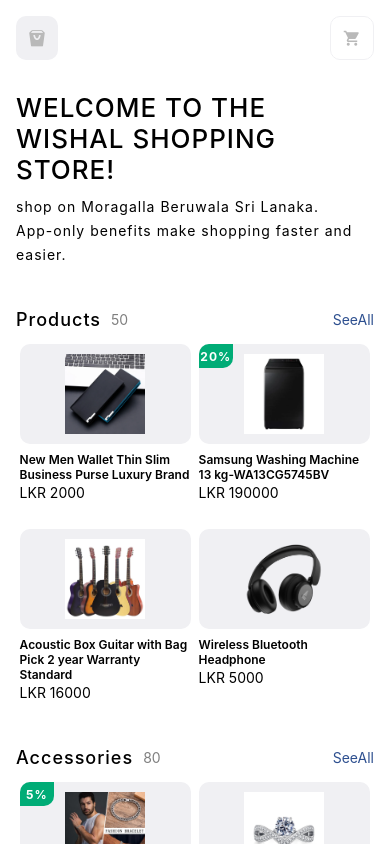
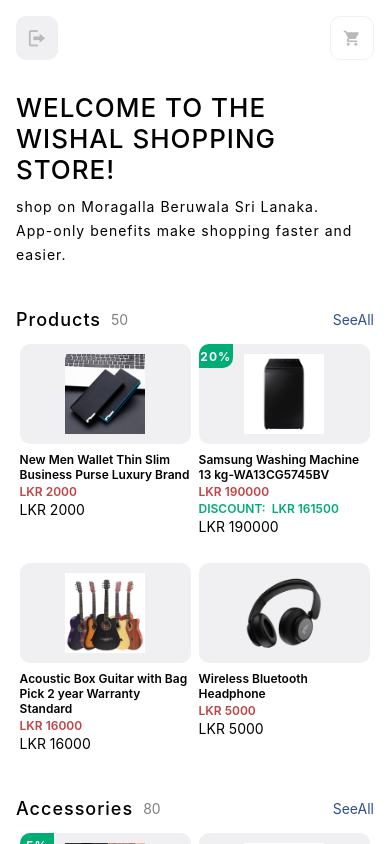
Before and after one commit to wishalNipun/ReactNativeMobileApp, a React Native app: screen /Home in a window 390 px wide. Built offline with nearby package versions, Linux system fonts and the light colour scheme.

Commit message:
product prices with if  product  has discount also show discount created home page

```diff
--- a/src/components/screens/Home.tsx
+++ b/src/components/screens/Home.tsx
@@ -101,6 +101,41 @@ const Home = ({navigation}: any) => {
           }}>
           {data.productName}
         </Text>
+        {data.isOff ? (
+          <View >
+            <Text
+              style={{
+                fontSize: 12,
+                color: COLOURS.red,
+                fontWeight: '600',
+                marginBottom: 2,
+              }}>
+              LKR {data.productPrice}
+            </Text>
+            <Text
+              style={{
+                fontSize: 12,
+                color: COLOURS.green,
+                fontWeight: '600',
+                marginBottom: 2,
+              }}>
+              {'DISCOUNT:  '}LKR{' '}
+              {data.productPrice +
+                data.productPrice * (data.tax / 100) -
+                data.productPrice * (data.offPercentage / 100)}
+            </Text>
+          </View>
+        ) : (
+          <Text
+            style={{
+              fontSize: 12,
+              color: COLOURS.red,
+              fontWeight: '600',
+              marginBottom: 2,
+            }}>
+            LKR {data.productPrice}
+          </Text>
+        )}
         {data.category == 'accessory' ? (
           data.isAvailable ? (
             <View
@@ -169,9 +204,9 @@ const Home = ({navigation}: any) => {
             justifyContent: 'space-between',
             padding: 16,
           }}>
-          <TouchableOpacity>
+          <TouchableOpacity onPress={() => navigation.navigate('WelcomePage')}>
             <Entypo
-              name="shopping-bag"
+              name="log-out"
               style={{
                 fontSize: 18,
                 color: COLOURS.backgroundMedium,
```
